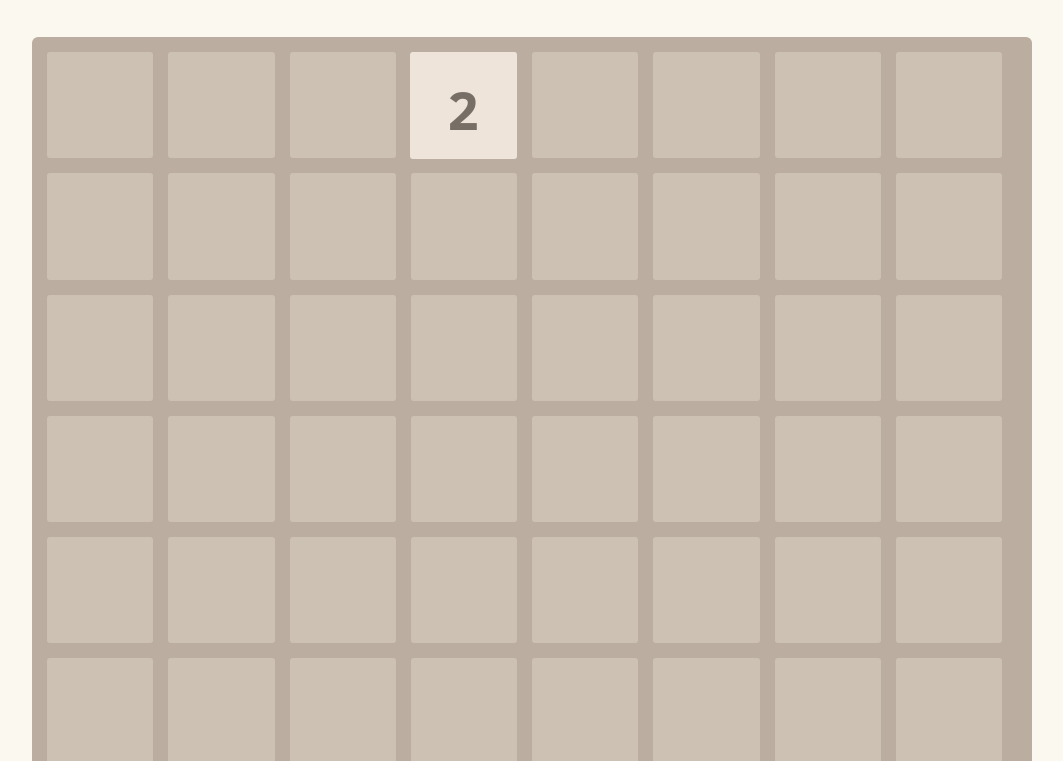
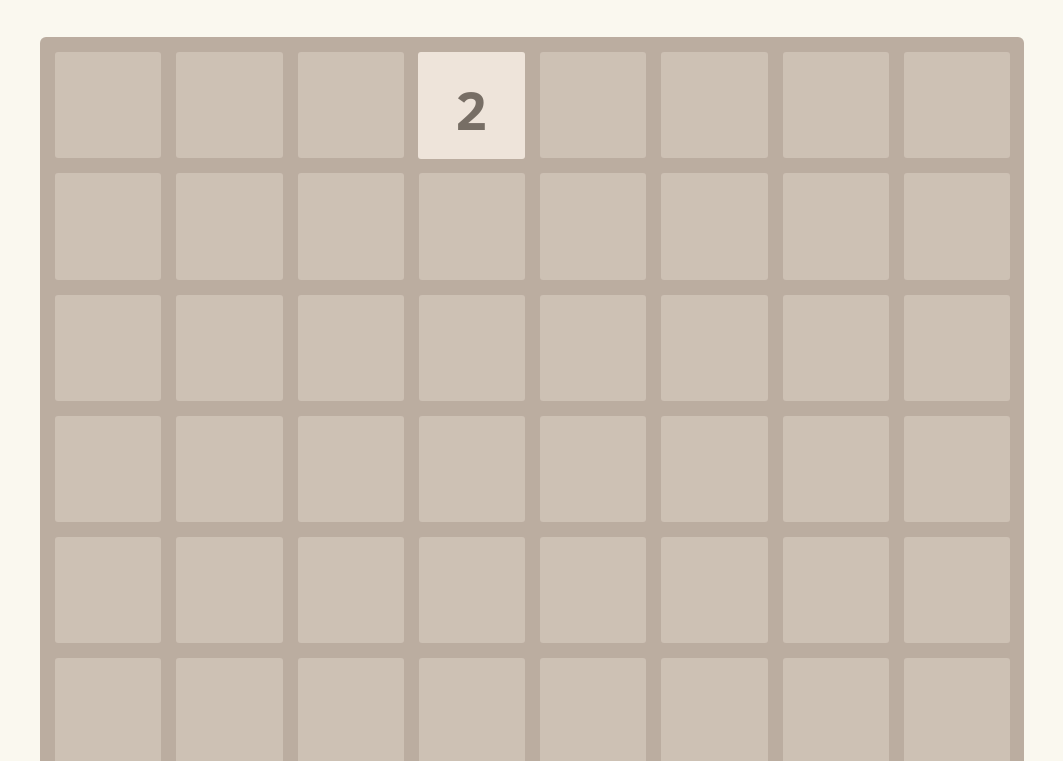
Before and after one commit to TheReal65536/9007199254740992, a plain HTML site: page index.html in a window 1280 px wide. Shown: the part 237-998 px from the top of the page, without its empty margins (108-1171 px from the left). Drawn offline with Linux system fonts and the light colour scheme.

Commit message:
Fixing the margin

```diff
--- a/style/main.css
+++ b/style/main.css
@@ -148,7 +148,7 @@ hr {
   margin-bottom: 30px; }
 
 .container {
-  width: 1000px;
+  width: 984px;
   margin: 0 auto; }
 
 @-webkit-keyframes fade-in {
@@ -201,8 +201,8 @@ hr {
   touch-action: none;
   background: #bbada0;
   border-radius: 6px;
-  width: 1000px;
-  height: 1000px;
+  width: 984px;
+  height: 984px;
   -webkit-box-sizing: border-box;
   -moz-box-sizing: border-box;
   box-sizing: border-box; }
```
